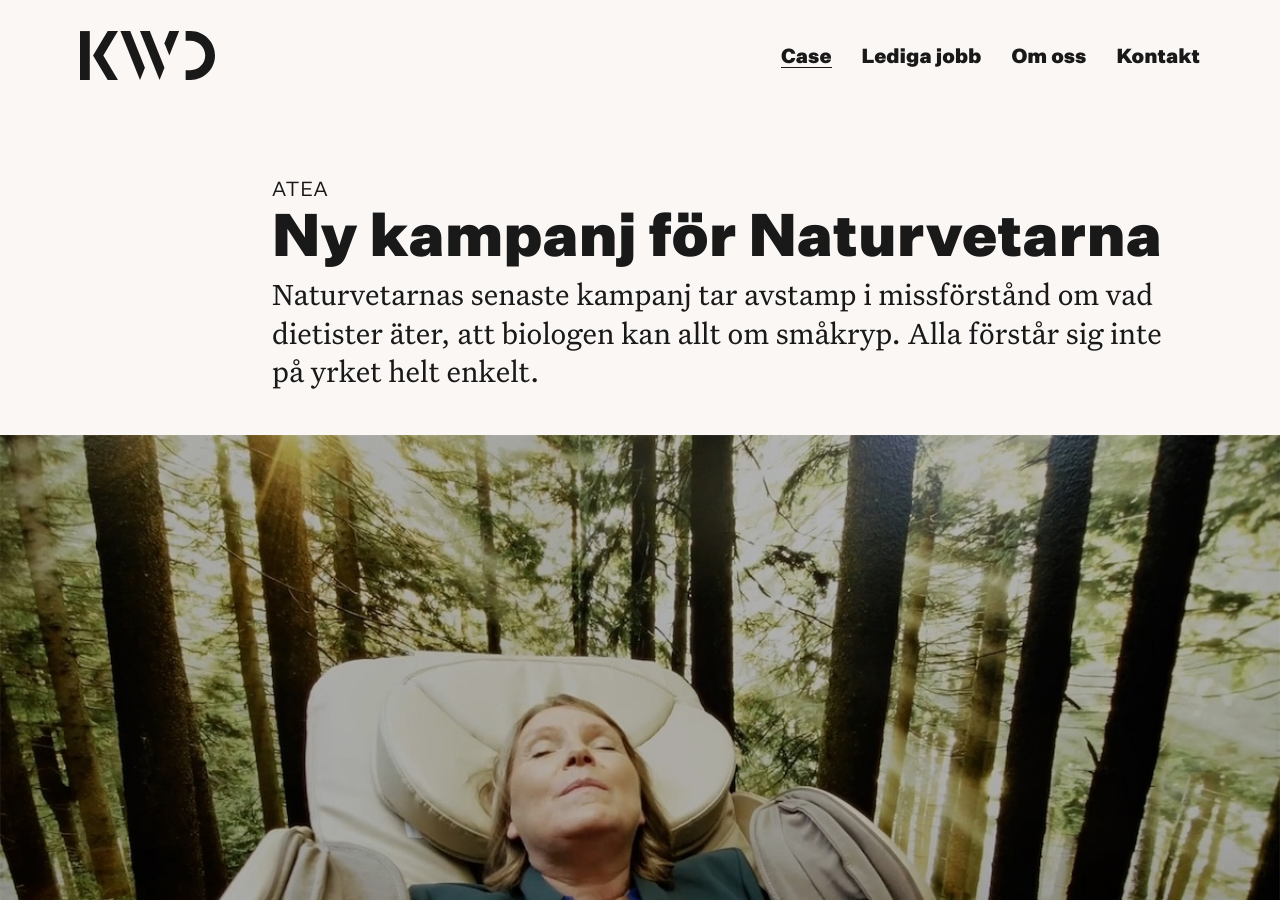
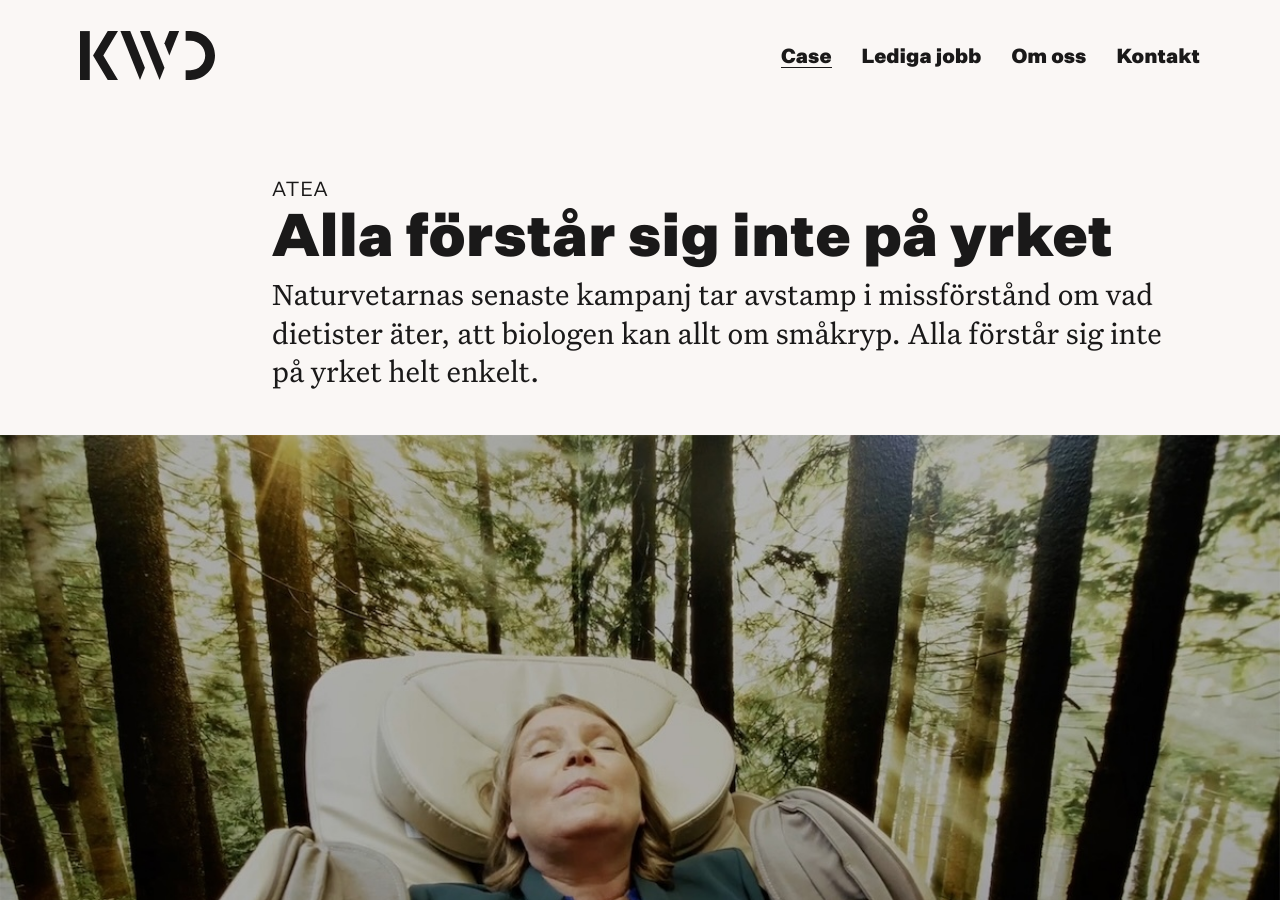
Before and after one commit to kwdstudio/kwdstudio.github.io, a Jekyll site: the page built from _cases/naturvetarna-yrke.md, in a window 1280 px wide and 900 px high. Built offline with Jekyll 4.4.1, drawn with Linux system fonts in a browser that asks for light colours.

Commit message:
Update naturvetarna-yrke.md

```diff
--- a/_cases/naturvetarna-yrke.md
+++ b/_cases/naturvetarna-yrke.md
@@ -7,7 +7,7 @@ client: Atea
 all_order: 2
 teaser_heading: Alla förstår sig inte på yrket
 teaser_body: <p>En kampanj som bygger på missförstånd och antaganden</p>
-intro_heading: Ny kampanj för Naturvetarna
+intro_heading: Alla förstår sig inte på yrket
 intro_lead: Naturvetarnas senaste kampanj tar avstamp i missförstånd om vad dietister äter, att biologen kan allt om småkryp. Alla förstår sig inte på yrket helt enkelt.
 ---
 
```
